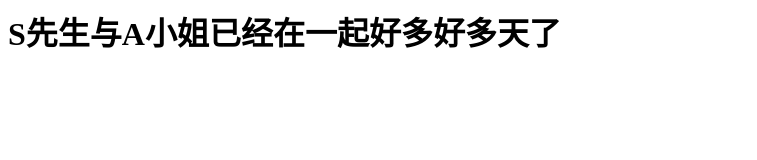
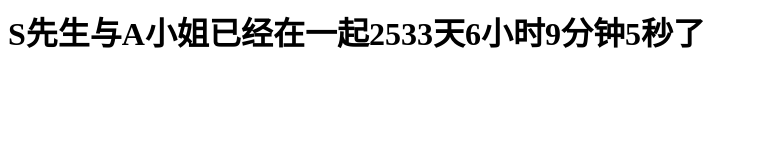
Before and after one commit to 1314love1314/1314love1314.github.io, a plain HTML site: page index.html in a window 1280 px wide. Shown: the whole page, without its empty margins (0-757 px from the left). Drawn offline with Linux system fonts and the light colour scheme.

Commit message:
Update index.html

```diff
--- a/index.html
+++ b/index.html
@@ -14,6 +14,6 @@ setInterval(() => {
     const minutes = Math.floor((diff % 3600000) / 60000);
     const seconds = Math.floor((diff % 60000) / 1000);
 
-    document.getElementById('timestone').innerText="S先生与A小姐已经在一起"+days+"天"+hours+"小时"+minues+"分钟"+seconds+"秒了"}, 1000);
+    document.getElementById('timestone').innerText="S先生与A小姐已经在一起"+days+"天"+hours+"小时"+minutes+"分钟"+seconds+"秒了"}, 1000);
   </script>
 </html>
```
